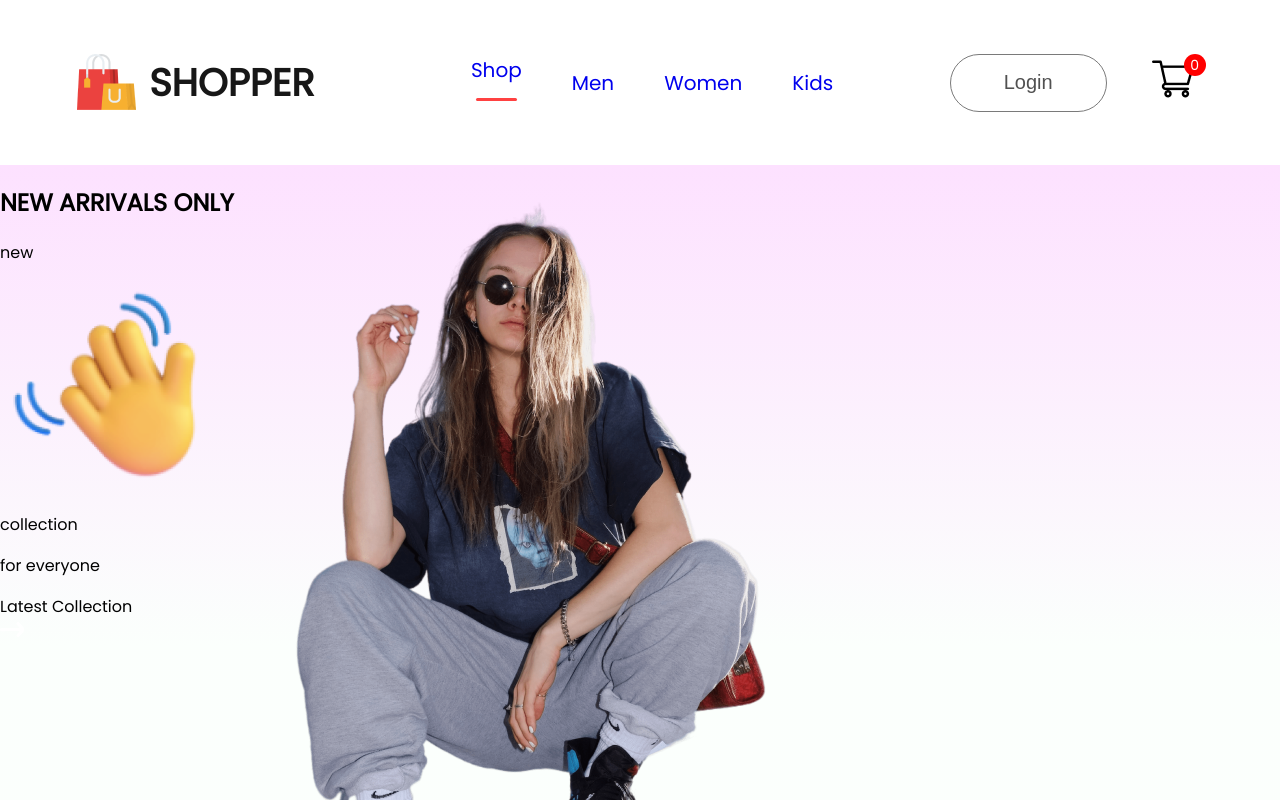
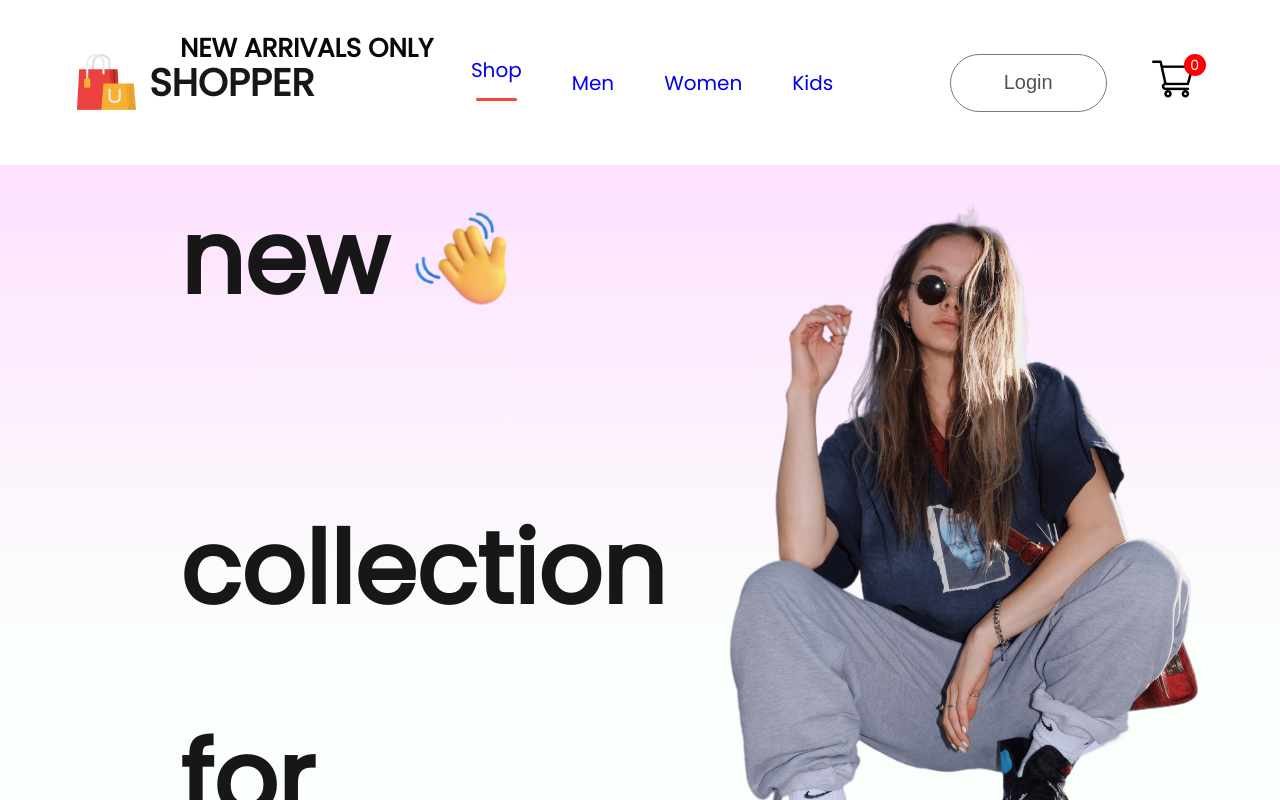
Before and after one commit to nishika678/E-Commerce, a React (Create React App) app: page / in a window 1280 px wide. Shown: the top 800 px of the page. Built offline with nearby package versions, Linux system fonts and the light colour scheme.

Commit message:
Update Hero.css

```diff
--- a/src/components/Hero/Hero.css
+++ b/src/components/Hero/Hero.css
@@ -3,3 +3,44 @@
     background:linear-gradient(180deg,#fde1ff,#e1ffea22 60%) ;
     display: flex;
 }
+.hero-left{
+    flex:1;
+    display: flex;
+    flex-direction: column;
+    justify-content: center;
+    gap: 20px;
+    padding-left: 180px;
+    line-height: 1.1;
+}
+.hero-left h2{
+    color:#090909;
+    font-size: 26px;
+    font-weight: 600;
+}
+.hero-left p{
+    color:#171717;
+    font-size: 100px;
+    font-weight: 700;
+}
+.hero-hand-icon{
+ display: flex;
+ align-items: center;
+ gap: 20px;
+}
+.hero-hand-icon img{
+width:105px;
+}
+.hero-latest-btn{
+   display:flex;
+   justify-content: center;
+   align-items: center;
+   gap: 15px;
+   width: 310px;
+   height: 70px;
+   border-radius: 75px;
+   margin-top: 30px;
+   background: #ff4141;
+   color:white;
+   font-size: 22px;
+   font-weight: 500;
+}
```
